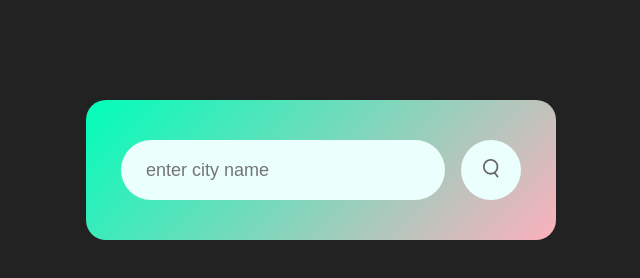
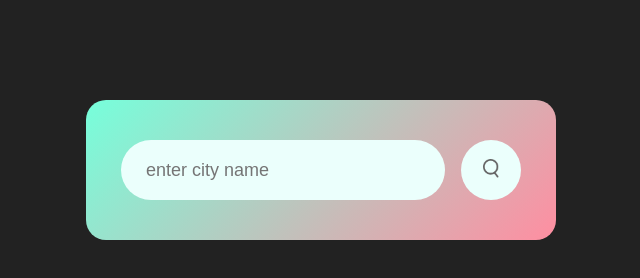
Before and after one commit to klaircodes/weather-app--2025-, a plain HTML site: page index.html in a window 1280 px wide. Shown: the whole page, without its empty margins (319-959 px from the left). Drawn offline with Linux system fonts and the light colour scheme.

Commit message:
changed colors

```diff
--- a/style.css
+++ b/style.css
@@ -11,8 +11,8 @@ body{
 .card{
   width: 90%;
   max-width: 470px;
-  background: linear-gradient(135deg, #00feba, rgb(252, 176, 189));
-  color: #fff;
+  background: linear-gradient(135deg, #76ffdb, rgb(255, 142, 161));
+  color: #ffffff;
   margin: 100px auto 0;
   border-radius: 20px;
   padding: 40px 35px;
```
